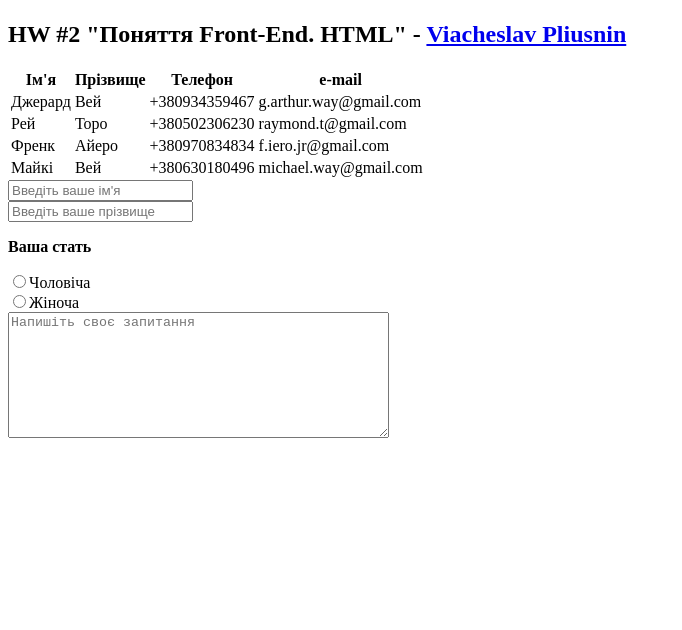
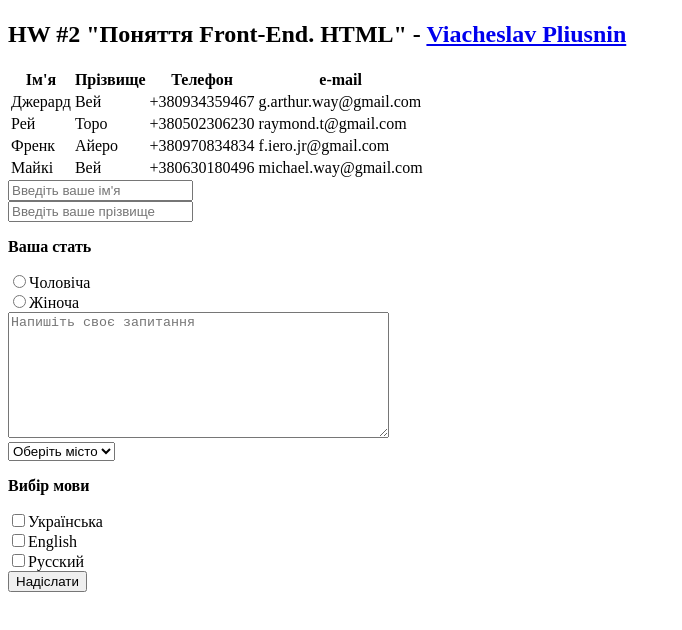
Before and after one commit to ViacheslavPliusnin/hw-2-Front-End-HTML, a plain HTML site: page hw2_front-end_html/index.html in a window 1280 px wide. Shown: the whole page, without its empty margins (0-682 px from the left). Drawn offline with Linux system fonts and the light colour scheme.

Commit message:
City and language selection added. Button added

```diff
--- a/hw2_front-end_html/index.html
+++ b/hw2_front-end_html/index.html
@@ -51,5 +51,18 @@
     <input class="sex" type="radio" name="man">Чоловіча<br>
     <input class="sex" type="radio" name="woman">Жіноча<br>
     <textarea name="question" cols="45" rows="8" placeholder="Напишіть своє запитання"></textarea><br>
+    <select>
+        <option selected disabled>Оберіть місто</option>
+        <option>Київ</option>
+        <option>Львів</option>
+        <option>Одеса</option>
+        <option>Харків</option>
+        <option>Дніпро</option>
+    </select><br>
+    <p><strong>Вибір мови</strong></p>
+    <input class="language" name="ukrainian" type="checkbox">Українська<br>
+    <input class= "language" name="english" type="checkbox">English<br>
+    <input class="language" name="russian" type="checkbox">Русский<br>
+    <button>Надіслати</button>
 </body>
 </html>
```
